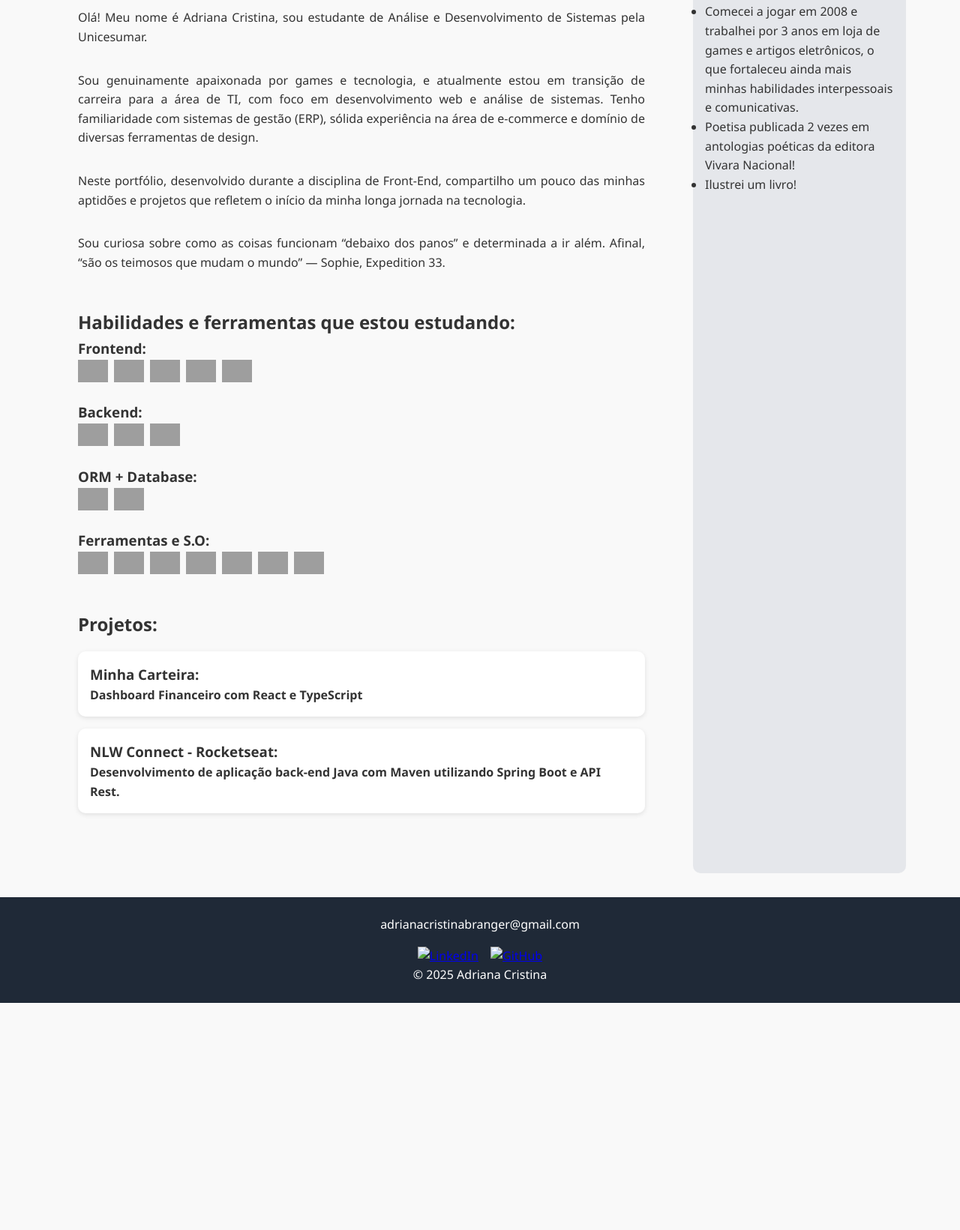
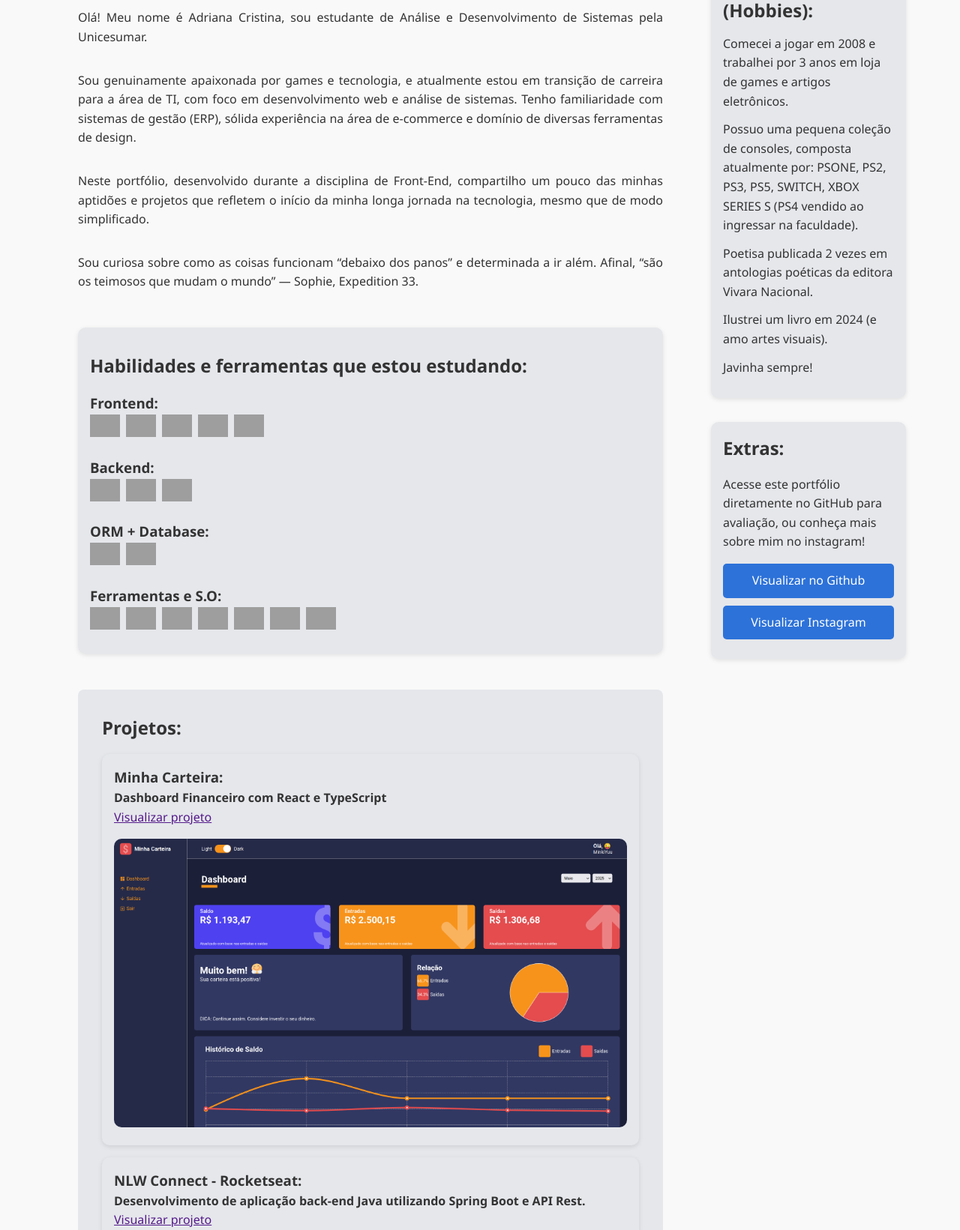
Before and after one commit to minkiyuu/atv-academica-frontend, a plain HTML site: page LandingPage/index.html in a window 1280 px wide. Shown: the part 479-2120 px from the top of the page at 75% size. Before the commit the page ends 1817 px from the top, so only its background shows below. Drawn offline with nearby package versions, Linux system fonts and the light colour scheme; grey boxes are pictures that could not be loaded.

Commit message:
style: melhorias visuais e footer

```diff
--- a/LandingPage/index.html
+++ b/LandingPage/index.html
@@ -5,6 +5,14 @@
     <meta name="viewport" content="width=device-width, initial-scale=1.0" />
     <link rel="stylesheet" href="styles.css" />
     <title>Portfólio</title>
+    <script
+      type="module"
+      src="https://unpkg.com/ionicons@7.1.0/dist/ionicons/ionicons.esm.js"
+    ></script>
+    <script
+      nomodule
+      src="https://unpkg.com/ionicons@7.1.0/dist/ionicons/ionicons.js"
+    ></script>
   </head>
   <body>
     <header>
@@ -42,7 +50,8 @@
           <p>
             Neste portfólio, desenvolvido durante a disciplina de Front-End,
             compartilho um pouco das minhas aptidões e projetos que refletem o
-            início da minha longa jornada na tecnologia.
+            início da minha longa jornada na tecnologia, mesmo que de modo
+            simplificado.
           </p>
           <p>
             Sou curiosa sobre como as coisas funcionam “debaixo dos panos” e
@@ -162,70 +171,89 @@
         </section>
 
         <section id="projects">
+          <div class="projects-container">
             <h2>Projetos:</h2>
-          <article>
+            <article class="wallet-nlw">
               <h3>Minha Carteira:</h3>
               <h4>Dashboard Financeiro com React e TypeScript</h4>
-            <p></p>
+              <a href="">Visualizar projeto</a>
+              <img
+                class="wallet"
+                src="assets/wallet.jpg"
+                alt="Minha Carteira"
+              />
             </article>
-          <article>
+            <article class="wallet-nlw">
               <h3>NLW Connect - Rocketseat:</h3>
               <h4>
-              Desenvolvimento de aplicação back-end Java com Maven utilizando
-              Spring Boot e API Rest.
+                Desenvolvimento de aplicação back-end Java utilizando Spring
+                Boot e API Rest.
               </h4>
-            <p></p>
+              <a href="">Visualizar projeto</a>
+              <img
+                class="nlw"
+                src="assets/nlw.jpg"
+                alt="NLW Connect backend captura de tela"
+              />
             </article>
+          </div>
         </section>
       </main>
-      <aside>
-        <h2>Extras:</h2>
+      <div class="sidecolumn">
+        <aside class="curiosidades">
+          <h2>Curiosidades (Hobbies):</h2>
           <ul>
             <li>
               Comecei a jogar em 2008 e trabalhei por 3 anos em loja de games e
-            artigos eletrônicos, o que fortaleceu ainda mais minhas habilidades
-            interpessoais e comunicativas.
+              artigos eletrônicos.
+            </li>
+            <li>
+              Possuo uma pequena coleção de consoles, composta atualmente por:
+              PSONE, PS2, PS3, PS5, SWITCH, XBOX SERIES S (PS4 vendido ao
+              ingressar na faculdade).
             </li>
             <li>
               Poetisa publicada 2 vezes em antologias poéticas da editora Vivara
-            Nacional!
+              Nacional.
             </li>
-          <li>Ilustrei um livro!</li>
+            <li>Ilustrei um livro em 2024 (e amo artes visuais).</li>
+            <li>Javinha sempre!</li>
           </ul>
         </aside>
+        <aside id="extras">
+          <h2>Extras:</h2>
+          <p>
+            Acesse este portfólio diretamente no GitHub para avaliação, ou
+            conheça mais sobre mim no instagram!
+          </p>
+          <div class="buttons">
+            <a href="https://github.com/minkiyuu" class="btn"
+              >Visualizar no Github</a
+            >
+            <a href="https://www.instagram.com/ayumi_dri/" class="btn"
+              >Visualizar Instagram</a
+            >
+          </div>
+        </aside>
+      </div>
     </div>
 
     <footer id="contact">
-      <p>adrianacristinabranger@gmail.com</p>
-      <div class="social">
-        <a
-          href="https://linkedin.com/in/seunome"
-          target="_blank"
-          rel="noopener noreferrer"
-          aria-label="LinkedIn"
-        >
-          <img
-            src="link-do-icone-linkedin.svg"
-            alt="LinkedIn"
-            width="30"
-            height="30"
-          />
+      <div class="contact-links">
+        <a href="https://www.linkedin.com/in/adriana-cristina-branger/">
+          <ion-icon name="briefcase"></ion-icon><span>LinkedIn</span>
         </a>
-        <a
-          href="https://github.com/seuusuario"
-          target="_blank"
-          rel="noopener noreferrer"
-          aria-label="GitHub"
-        >
-          <img
-            src="link-do-icone-github.svg"
-            alt="GitHub"
-            width="30"
-            height="30"
-          />
+        <span>|</span>
+        <a href="https://github.com/minkiyuu">
+          <ion-icon name="logo-github"></ion-icon><span>GitHub</span>
         </a>
+        <span>|</span>
+        <a href="mailto:adrianacristinabranger@gmail.com">
+          <ion-icon name="mail"></ion-icon><span>Email</span>
+          <span>|</span>
+        </a>
+        <p>© 2025 Adriana Cristina</p>
       </div>
-      <p>© 2025 Adriana Cristina</p>
     </footer>
   </body>
 </html>
--- a/LandingPage/styles.css
+++ b/LandingPage/styles.css
@@ -19,10 +19,18 @@ body {
   max-width: 1200px;
   margin: auto;
   padding: 2rem;
+  align-items: flex-start;
 }
 
-main {
-  flex: 3; /* ocupa mais espaço */
+.sidecolumn {
+  display: flex;
+  flex-direction: column;
+  gap: 2rem;
+  flex: 1;
+}
+
+.sidecolumn p {
+  margin-top: 1rem;
 }
 
 /* Header */
@@ -60,9 +68,8 @@ nav a:hover {
 
 /* Main Sections */
 main {
+  flex: 3;
   padding: 2rem;
-  max-width: 900px;
-  margin: auto;
 }
 
 section {
@@ -75,13 +82,55 @@ section {
   margin-bottom: 2rem;
 }
 
+/*skills*/
+#skills {
+  padding: 2rem;
+  padding-left: 1rem;
+  background-color: #e5e7eb;
+  border-radius: 10px;
+  box-shadow: 0 2px 6px rgba(0, 0, 0, 0.1);
+}
+
+#skills h2 {
+  margin-bottom: 1rem;
+}
+
 /* Projects */
 article {
-  background-color: #fff;
+  background-color: #e5e7eb; /* estou em dúvidas sobre o #1f2937 */
   padding: 1rem;
   border-radius: 10px;
   box-shadow: 0 2px 6px rgba(0, 0, 0, 0.1);
   margin-top: 1rem;
+}
+
+#projects {
+  background-color: #e5e7eb;
+  padding: 2rem;
+  border-radius: 8px;
+  margin-top: 2rem;
+}
+
+#projects {
+  width: 100%;
+  max-width: 1200px;
+  margin: 0 auto;
+  padding: 2rem 0;
+}
+
+.projects-container {
+  max-width: 1200px;
+  margin: 0 auto;
+  padding: 0 2rem;
+}
+
+.wallet,
+.nlw {
+  margin-top: 1rem;
+  width: 100%;
+  max-width: 100%;
+  height: auto;
+  border-radius: 10px;
 }
 
 /* Extras */
@@ -90,23 +139,89 @@ aside {
   background-color: #e5e7eb;
   padding: 1rem;
   border-radius: 10px;
-  display: flex;
   flex-direction: column;
-  gap: 1.5rem;
+  box-shadow: 0 2px 6px rgba(0, 0, 0, 0.1);
+}
+
+aside li {
+  list-style: none;
+  text-align: left;
+  margin-top: 0.75rem;
+  margin-bottom: 0.75rem;
+}
+
+.curiosidades {
+  margin-top: 1rem;
+}
+
+.buttons {
+  margin-top: 1rem; /* espaço em cima do grupo */
+}
+
+.btn {
+  background-color: #2d72d9;
+  color: white;
+  border: none;
+  padding: 10px 18px;
+  font-size: 1rem;
+  border-radius: 5px;
+  cursor: pointer;
+  transition: background-color 0.3s ease;
+  text-decoration-line: none;
+  text-align: center;
+
+  display: block;
+  width: 100%;
+  margin: 10px auto;
+}
+
+.btn:hover {
+  background-color: #1a4a9d;
 }
 
 /* Footer */
 footer {
-  text-align: center;
-  padding: 1.5rem;
   background-color: #1f2937;
   color: #fff;
+  text-align: center;
+  padding: 20px;
 }
 
-/* Social Icons */
-.social {
+footer .contact-links {
+  margin-bottom: 10px;
+}
+
+footer a {
+  text-decoration: none;
+  color: inherit;
+  margin: 5 5px;
+}
+
+footer a:hover {
+  color: #0077b5;
+}
+
+footer span {
+  margin: 0 5px;
+  color: #999;
+}
+
+.contact-links {
   display: flex;
   justify-content: center;
-  gap: 1rem;
-  margin-top: 1rem;
+  align-items: center;
+  gap: 15px;
+  flex-wrap: wrap;
 }
+
+.contact-links a {
+  text-decoration: none;
+  color: inherit;
+  display: flex;
+  align-items: center;
+}
+
+.contact-links ion-icon {
+  margin-right: 6px;
+  font-size: 20px;
+}
```
Also changed, not shown: LandingPage/assets/nlw.jpg (added), LandingPage/assets/wallet.jpg (added). Lines whose indentation alone changed are shown as unchanged.
